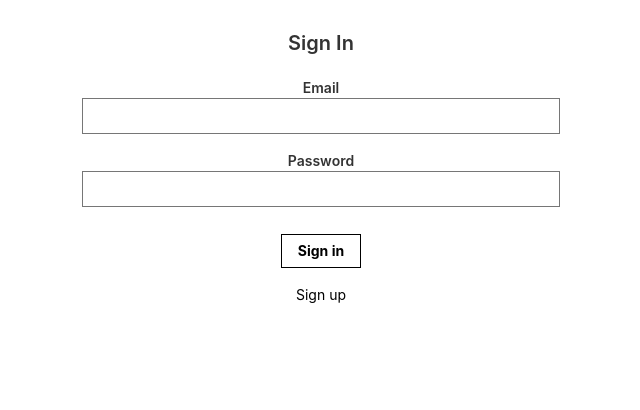
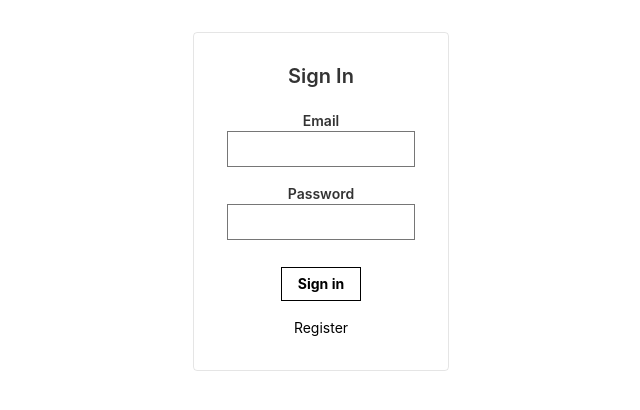
Before and after one commit to fab-c14/AuthApp, a React (Create React App) app in the folder authapp/: page / in a window 1280 px wide. Shown: the top 410 px of the page, without its empty margins (319-959 px from the left). Built offline with nearby package versions, Linux system fonts and the light colour scheme.

Commit message:
Day 1 second Commit

```diff
--- a/authapp/src/App.js
+++ b/authapp/src/App.js
@@ -1,32 +1,29 @@
-
 import './App.css';
 import 'tachyons';
-function App() {
-  return (
-    <div className="App">
-    <main class="pa4 black-80">
-      <form class="measure center">
-        <fieldset id="sign_up" class="ba b--transparent ph0 mh0">
-          <legend class="f4 fw6 ph0 mh0">Sign In</legend>
-          <div class="mt3">
-            <label class="db fw6 lh-copy f6" for="email-address">Email</label>
-            <input class="pa2 input-reset ba bg-transparent hover-bg-black hover-white w-100" type="email" name="email-address"  id="email-address" />
-          </div>
-          <div class="mv3">
-            <label class="db fw6 lh-copy f6" for="password">Password</label>
-            <input class="b pa2 input-reset ba bg-transparent hover-bg-black hover-white w-100" type="password" name="password"  id="password"/>
-          </div>
-        </fieldset>
-        <div class="">
-          <input class="b ph3 pv2 input-reset ba b--black bg-transparent grow pointer f6 dib" type="submit" value="Sign in"/>
-        </div>
-        <div class="lh-copy mt3">
-          <a href="#0" class="f6 link dim black db">Sign up</a>
-        </div>
-      </form>
-    </main>
-    </div>
-  );
+import SignIn from './Components/SignIn';
+import Register from './Components/Register';
+import { Component } from 'react';
+class App extends Component {
+  constructor(props){
+    super(props);
+    this.state = {
+      route:'home'
+    }
+  }
+  routeChange = (route)=>{
+    this.setState({route:route});
+  }
+  render(){
+      return (
+        <div className="App">
+      {
+        (this.state.route==='home')
+        ? <SignIn routeChange={this.routeChange}/>
+        : <Register routeChange={this.routeChange} />
+      }
+      </div>
+    )
+  }
 }
 
 export default App;
--- /dev/null
+++ b/authapp/src/Components/Register.js
@@ -0,0 +1,69 @@
+import { Component } from "react";
+
+class Register extends Component {
+  constructor(props) {
+    super(props);
+    this.state = {
+      user: {
+        name: '',
+        email: '',
+        password: ''
+      }
+    };
+  }
+
+  handleEmail = (e) => {
+    this.setState({user:{...this.state.user,email:e.target.value}});
+  }
+  handleName = (e) => {
+    this.setState({ user: { ...this.state.user, name: e.target.value } });
+  };
+
+  handlePassword = (e) => {
+    this.setState({ user: { ...this.state.user, password: e.target.value } });
+  };
+// for testing purposes
+//   logUser = () => {
+//     console.log(this.state);
+//   };
+  registerUser = ()=>{
+
+  }
+
+  render() {
+    const { routeChange } = this.props;
+    return (
+      <article className="br2 ba dark-gray b--black-10 mv4 w-100 w-50-m w-25-l mw5 center">
+        <main className="pa4 black-80">
+          <form className="measure center">
+            <fieldset id="sign_up" className="ba b--transparent ph0 mh0">
+              <legend className="f4 fw6 ph0 mh0">Register</legend>
+              <div className="mt3">
+                <label className="db fw6 lh-copy f6" htmlFor="name">Name</label>
+                <input className="pa2 input-reset ba bg-transparent hover-bg-black hover-white w-100" type="text" name="name" id="name" onChange={this.handleName} />
+              </div>
+
+              <div className="mt3">
+                <label className="db fw6 lh-copy f6" htmlFor="email-address">Email</label>
+                <input className="pa2 input-reset ba bg-transparent hover-bg-black hover-white w-100" type="email" name="email-address" id="email-address" onChange={this.handleEmail} />
+              </div>
+
+              <div className="mv3">
+                <label className="db fw6 lh-copy f6" htmlFor="password">Password</label>
+                <input className="b pa2 input-reset ba bg-transparent hover-bg-black hover-white w-100" type="password" name="password" id="password" onChange={this.handlePassword} />
+              </div>
+            </fieldset>
+            <div className="">
+              <input className="b ph3 pv2 input-reset ba b--black bg-transparent grow pointer f6 dib" type="button" value="Register" onClick={this.registerUser}/>
+            </div>
+            <div className="lh-copy mt3">
+              <a href="#0" className="f6 link dim black db" onClick={() => routeChange('home')}>Sign In</a>
+            </div>
+          </form>
+        </main>
+      </article>
+    );
+  }
+}
+
+export default Register;
--- /dev/null
+++ b/authapp/src/Components/SignIn.js
@@ -0,0 +1,56 @@
+import { Component } from "react";
+
+class SignIn extends Component{
+    constructor(props){
+        super(props);
+        this.state={
+            user:{
+                email:'',
+                password:''
+            }
+        }
+    }
+    handleEmail = (e) => {
+        this.setState({ user: { ...this.state.user, email: e.target.value } });
+    };
+
+    handlePassword = (e) => {
+        this.setState({ user: { ...this.state.user, password: e.target.value } });
+    };
+
+    DetectUser = ()=>{
+        console.log(this.state.user)
+    }
+
+    render(){
+        const {routeChange} = this.props;
+        return(
+            <article className="br2 ba dark-gray b--black-10 mv4 w-100 w-50-m w-25-l mw5 center">
+                <main className="pa4 black-80">
+                    <form className="measure center">
+                    <fieldset id="sign_up" className="ba b--transparent ph0 mh0">
+                        <legend className="f4 fw6 ph0 mh0">Sign In</legend>
+                        <div className="mt3">
+                        <label className="db fw6 lh-copy f6" htmlFor="email-address">Email</label>
+                        <input className="pa2 input-reset ba bg-transparent hover-bg-black hover-white w-100" type="email" name="email-address"  id="email-address" onChange={this.handleEmail}/>
+                        </div>
+                        <div className="mv3">
+                        <label className="db fw6 lh-copy f6" htmlFor="password">Password</label>
+                        <input className="b pa2 input-reset ba bg-transparent hover-bg-black hover-white w-100" type="password" name="password"  id="password" onChange={this.handlePassword}/>
+                        </div>
+                    </fieldset>
+                    <div className="">
+                        <input className="b ph3 pv2 input-reset ba b--black bg-transparent grow pointer f6 dib" type="button" value="Sign in" onClick={this.DetectUser}/>
+                    </div>
+                    <div className="lh-copy mt3">
+                        <a href="#0" className="f6 link dim black db" onClick={()=>routeChange('register')}>Register</a>
+                    </div>
+                    </form>
+                </main>
+        </article>
+        )
+    }
+}
+
+
+export default SignIn;
```
Also changed, not shown: authapp/public/manifest.json.
